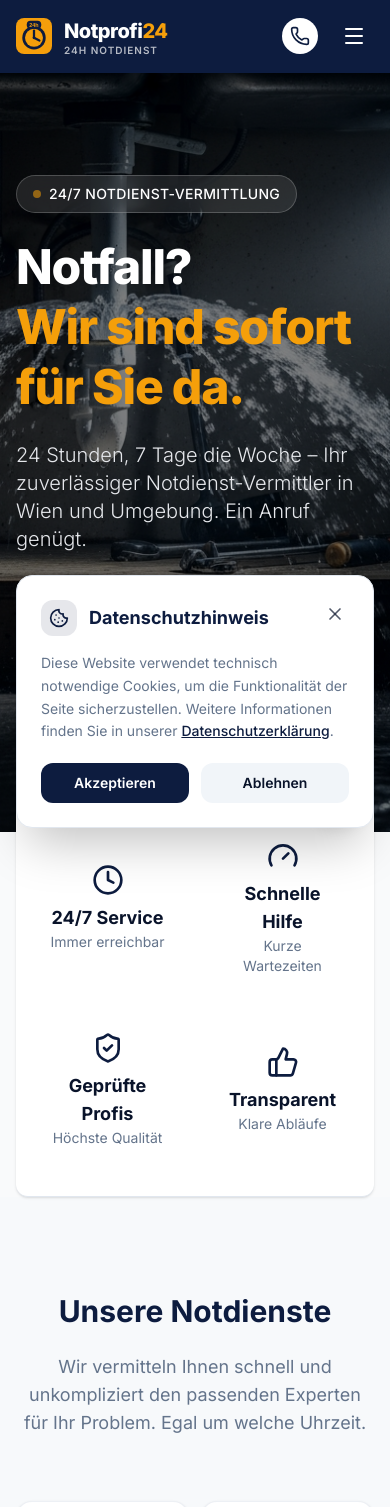
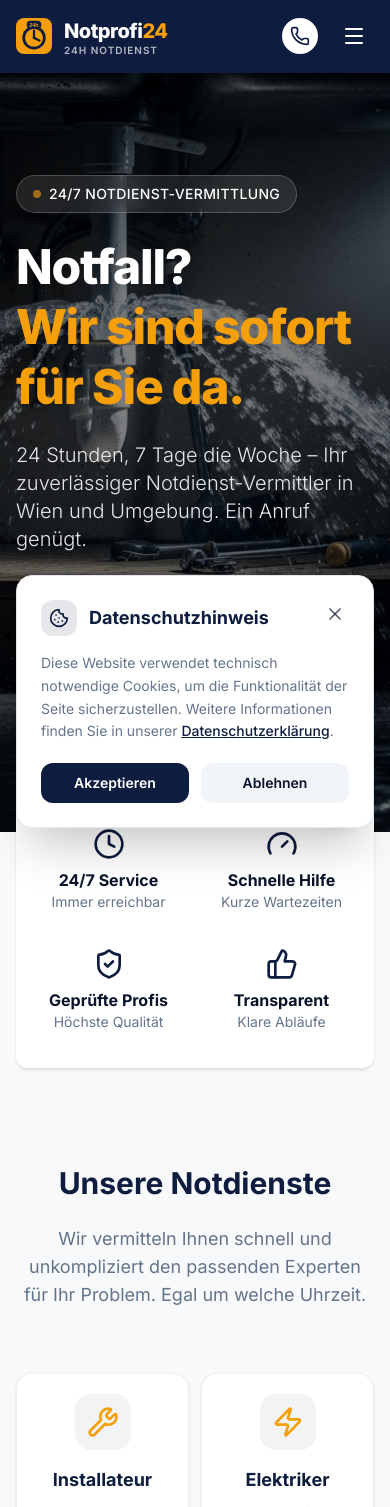
Before and after one commit to tufan8877/Notprofi24, a React (Vite) app: page / in a window 390 px wide. Shown: the top 1507 px of the page. Built offline with nearby package versions, Linux system fonts and the light colour scheme.

Commit message:
Fix tablet trust bar spacing and centering

```diff
--- a/src/pages/Home.tsx
+++ b/src/pages/Home.tsx
@@ -100,27 +100,27 @@ export default function Home() {
       </section>
 
       {/* Trust Bar */}
-      <div className="bg-white border-b py-8 shadow-sm relative z-30 -mt-10 mx-4 md:mx-auto max-w-5xl rounded-xl">
-        <div className="container mx-auto px-4">
-          <div className="grid grid-cols-2 md:grid-cols-4 gap-6 text-center md:divide-x md:divide-border">
-            <div className="flex flex-col items-center justify-center p-4">
+      <div className="relative z-30 -mt-10 flex justify-center px-4 sm:px-6">
+        <div className="w-full min-w-0 max-w-5xl rounded-xl border-b bg-white px-3 py-6 shadow-sm sm:px-4 sm:py-8">
+          <div className="grid grid-cols-2 gap-3 text-center sm:gap-6 xl:grid-cols-4 xl:divide-x xl:divide-border">
+            <div className="flex min-w-0 flex-col items-center justify-center p-3 sm:p-4">
               <Clock className="w-8 h-8 text-primary mb-2" />
-              <span className="font-bold text-lg">24/7 Service</span>
+              <span className="font-bold text-base sm:text-lg">24/7 Service</span>
               <span className="text-sm text-muted-foreground">Immer erreichbar</span>
             </div>
-            <div className="flex flex-col items-center justify-center p-4">
+            <div className="flex min-w-0 flex-col items-center justify-center p-3 sm:p-4">
               <Gauge className="w-8 h-8 text-primary mb-2" />
-              <span className="font-bold text-lg">Schnelle Hilfe</span>
+              <span className="font-bold text-base sm:text-lg">Schnelle Hilfe</span>
               <span className="text-sm text-muted-foreground">Kurze Wartezeiten</span>
             </div>
-            <div className="flex flex-col items-center justify-center p-4">
+            <div className="flex min-w-0 flex-col items-center justify-center p-3 sm:p-4">
               <ShieldCheck className="w-8 h-8 text-primary mb-2" />
-              <span className="font-bold text-lg">Geprüfte Profis</span>
+              <span className="font-bold text-base sm:text-lg">Geprüfte Profis</span>
               <span className="text-sm text-muted-foreground">Höchste Qualität</span>
             </div>
-            <div className="flex flex-col items-center justify-center p-4">
+            <div className="flex min-w-0 flex-col items-center justify-center p-3 sm:p-4">
               <ThumbsUp className="w-8 h-8 text-primary mb-2" />
-              <span className="font-bold text-lg">Transparent</span>
+              <span className="font-bold text-base sm:text-lg">Transparent</span>
               <span className="text-sm text-muted-foreground">Klare Abläufe</span>
             </div>
           </div>
```
